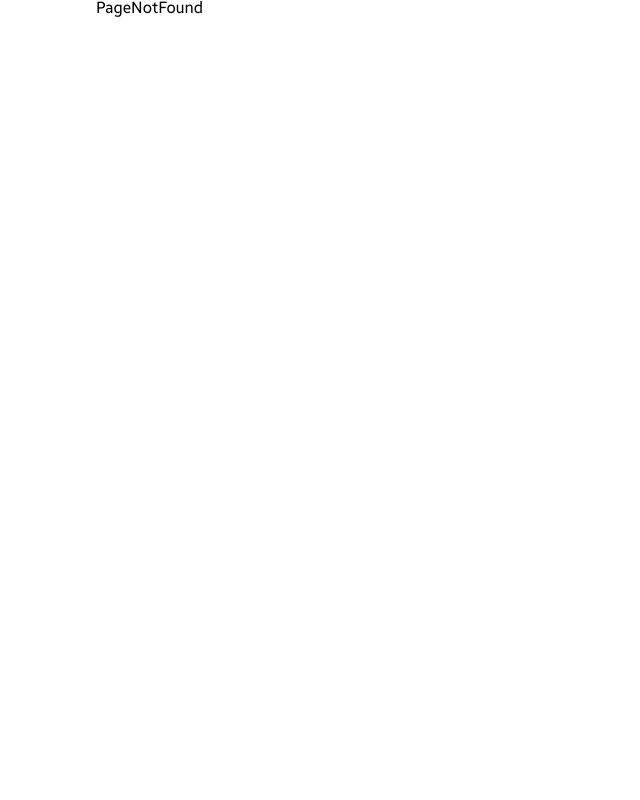
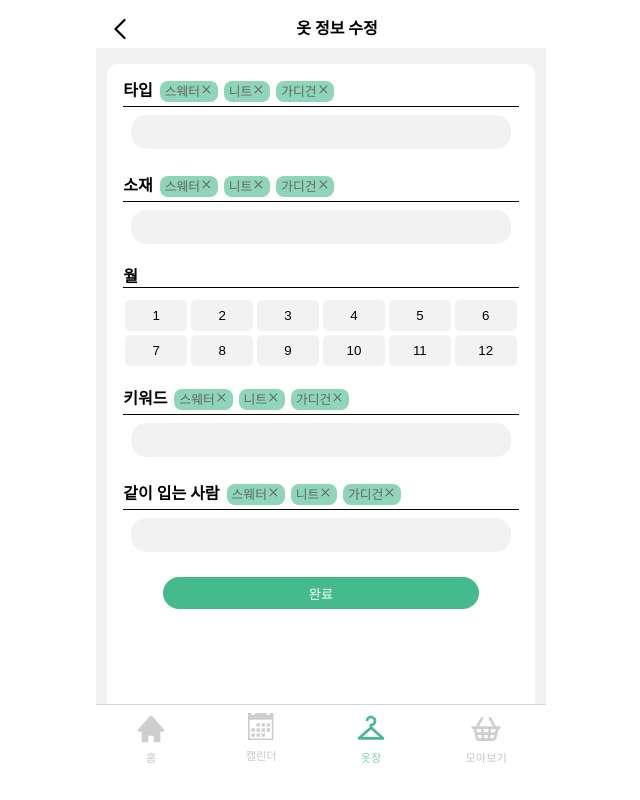
Before and after one commit to kjihyun0331/smart-clothing, a React (Vite) app in the folder FE/vite-project/: page /closet/update/1 in a window 1280 px wide. Shown: the whole page, without its empty margins (319-959 px from the left). Built offline with nearby package versions, Linux system fonts and the light colour scheme; sample sign-in values are in the browser's storage.

Commit message:
[FE] feat : 옷장 상세페이지, 수정 페이지 layout(S10P21S006-265)

```diff
--- /dev/null
+++ b/FE/vite-project/src/assets/ui/IconCloseSmall.tsx
@@ -0,0 +1,12 @@
+function IconCloseSmall() {
+  return (
+    <svg fill="none" viewBox="0 0 24 24" height="1em" width="1em">
+      <path
+        fill="currentColor"
+        d="M6.225 4.811a1 1 0 00-1.414 1.414L10.586 12 4.81 17.775a1 1 0 101.414 1.414L12 13.414l5.775 5.775a1 1 0 001.414-1.414L13.414 12l5.775-5.775a1 1 0 00-1.414-1.414L12 10.586 6.225 4.81z"
+      />
+    </svg>
+  );
+}
+
+export default IconCloseSmall;
--- a/FE/vite-project/src/sections/calendar/confirmoutfit/ConfirmOutfit.tsx
+++ b/FE/vite-project/src/sections/calendar/confirmoutfit/ConfirmOutfit.tsx
@@ -57,6 +57,7 @@ const Wrapper = styled.div`
   padding: 1rem 0;
   margin-left: auto;
   margin-right: auto;
+  overflow-y: auto;
 
   .date {
     font-size: 1rem;
@@ -65,8 +66,8 @@ const Wrapper = styled.div`
 
   .imgarea {
     margin: 1rem 0 0 0;
-    width: 100%;
-    aspect-ratio: 1 / 1.1;
+    width: 80%;
+    aspect-ratio: 1 / 1;
     background-color: #fcdddd;
     border-radius: 20px;
     padding: 1rem 1rem;
--- a/FE/vite-project/src/sections/closet/ClosetStyle.tsx
+++ b/FE/vite-project/src/sections/closet/ClosetStyle.tsx
@@ -10,8 +10,8 @@ export const Filter = styled.div`
   background-color: grey;
 `;
 
-export const Content = styled.div`
-  padding-top: 10dvh;
+export const ClosetContent = styled.div`
+  padding-top: 2rem;
   padding-bottom: 12dvh;
   width: 100%;
   display: grid;
@@ -45,12 +45,12 @@ export const Item = styled.div`
 
 export const Header = styled.div`
   width: 100%;
-  position: fixed;
   height: 6dvh;
+  position: sticky;
+  top: 0;
   ${({ theme }) => theme.common.flexCenter};
   background-color: white;
   padding: 10px 8px 0 8px;
-  width: 100%;
   max-width: 450px;
   min-width: 320px;
 
@@ -63,13 +63,13 @@ export const Header = styled.div`
 
 export const DetailContent = styled.div`
   ${({ theme }) => theme.common.flexCenterColumn};
-  padding-top: 12dvh;
+  padding-top: 1rem;
   padding-bottom: 13dvh;
   width: 100%;
   background-color: ${(props) => props.theme.colors.backgroundcolor};
 
   .imgarea {
-    width: 60%;
+    width: 50%;
     margin-left: auto;
     margin-right: auto;
     aspect-ratio: 1/1;
@@ -83,6 +83,7 @@ export const DetailContent = styled.div`
       object-fit: fill;
     }
   }
+
   .textarea {
     margin-top: 1rem;
     padding: 1rem 1rem 0 1rem;
@@ -127,7 +128,7 @@ export const DetailContent = styled.div`
     border: none;
     width: 40%;
     color: white;
-    padding: 0.5rem 1rem;
+    padding: 0.7rem 1rem;
     border-radius: 40px;
   }
 
@@ -139,3 +140,69 @@ export const DetailContent = styled.div`
     background-color: #cab0ae;
   }
 `;
+
+export const UpdateContent = styled.div`
+  background-color: white;
+  overflow-y: scroll;
+  padding: 1rem 1rem 13dvh 1rem;
+  margin: 1rem auto;
+  width: 95%;
+  border-radius: 10px;
+  ${({ theme }) => theme.common.flexCenterColumn};
+
+  .titlearea {
+    width: 100%;
+    border-bottom: 1px solid black;
+    padding-bottom: 2px;
+    font-weight: bold;
+  }
+
+  .tag {
+    font-size: 0.8rem;
+    margin: 0px 3px;
+    position: relative;
+    font-weight: 400;
+    padding: 3px 5px;
+    opacity: 0.6;
+    border-radius: 8px;
+    line-height: 1.5rem;
+    background-color: ${(props) => props.theme.colors.pointcolor};
+  }
+
+  input {
+    outline: none;
+    border: none;
+    background-color: ${(props) => props.theme.colors.backgroundcolor};
+    font-size: large;
+    margin-top: 8px;
+    margin-bottom: 1.6rem;
+    width: 95%;
+    height: 2rem;
+    border-radius: 15px;
+  }
+
+  input:focus {
+    border: 1px solid ${(props) => props.theme.colors.pointcolor};
+  }
+
+  .month {
+    display: grid;
+    grid-template-columns: repeat(6, 1fr);
+    width: 100%;
+    margin: 10px 0 20px 0;
+  }
+
+  .month-tag {
+    border: none;
+    background-color: aliceblue;
+    padding: 8px 10px;
+    margin: 2px 2px;
+    border-radius: 5px;
+  }
+
+  .finish {
+    width: 80%;
+    height: 2rem;
+    ${({ theme }) => theme.common.PointButton};
+  }
+`;
--- a/FE/vite-project/src/sections/closet/DetailClothes.tsx
+++ b/FE/vite-project/src/sections/closet/DetailClothes.tsx
@@ -1,6 +1,6 @@
 import { Header, DetailContent } from "./ClosetStyle";
 import IconBack from "@/assets/ui/IconBack";
-// import { useParams } from "react-router-dom";
+import { useNavigate, useParams } from "react-router-dom";
 
 type DetailClothesResponseType = {
   nowAt: string;
@@ -33,11 +33,18 @@ const exampledata: DetailClothesResponseType = {
 };
 
 const DetailClothes = () => {
-  // const { id } = useParams();
+  const navigate = useNavigate();
+  const { id } = useParams();
 
   const handleGoBack = () => {
     window.history.back();
   };
+
+  const handleDelete = () => {
+    // 삭제 하기
+    navigate("/closet");
+  };
+
   return (
     <>
       <Header>
@@ -76,8 +83,15 @@ const DetailClothes = () => {
           </div>
         </div>
         <div className="btnarea">
-          <button className="btn edit">수정하기</button>
-          <button className="btn delete">삭제하기</button>
+          <button
+            className="btn edit"
+            onClick={() => navigate(`/closet/update/${id}`)}
+          >
+            수정하기
+          </button>
+          <button className="btn delete" onClick={handleDelete}>
+            삭제하기
+          </button>
         </div>
       </DetailContent>
     </>
--- a/FE/vite-project/src/sections/closet/MyCloset.tsx
+++ b/FE/vite-project/src/sections/closet/MyCloset.tsx
@@ -1,5 +1,5 @@
 import { testclothesarr } from "../calendar/testclothesarr";
-import { Header, Filter, Content, Item } from "./ClosetStyle";
+import { Header, Filter, ClosetContent, Item } from "./ClosetStyle";
 import { useNavigate } from "react-router-dom";
 
 const MyCloset = () => {
@@ -16,7 +16,7 @@ const MyCloset = () => {
         <Filter>카테고리, 정렬</Filter>
       </Header>
 
-      <Content>
+      <ClosetContent>
         {testclothesarr.map((item) => {
           return (
             <Item key={item.id} onClick={() => handleDetailClick(item.id)}>
@@ -27,7 +27,7 @@ const MyCloset = () => {
             </Item>
           );
         })}
-      </Content>
+      </ClosetContent>
     </>
   );
 };
--- /dev/null
+++ b/FE/vite-project/src/sections/closet/UpdateClothes.tsx
@@ -0,0 +1,123 @@
+import { Header, UpdateContent } from "./ClosetStyle";
+import IconBack from "@/assets/ui/IconBack";
+import IconCloseSmall from "@/assets/ui/IconCloseSmall";
+import { useState } from "react";
+import { theme } from "@/styles/theme";
+import { useNavigate, useParams } from "react-router-dom";
+
+const Month = [1, 2, 3, 4, 5, 6, 7, 8, 9, 10, 11, 12];
+
+const UpdateClothes = () => {
+  const { id } = useParams();
+  console.log(`${id} 이용해서 요청보내기`);
+
+  const navigate = useNavigate();
+
+  const handleGoBack = () => {
+    window.history.back();
+  };
+
+  const [clothestype, setclothestype] = useState(["스웨터", "니트", "가디건"]);
+  const [selectedMonth, setSelectedMonth] = useState([]);
+
+  const toggleMonthClick = (item: number) => {
+    const isSelected = selectedMonth.some((m) => item === m);
+    if (isSelected) {
+      setSelectedMonth(selectedMonth.filter((element) => element !== item));
+    } else {
+      setSelectedMonth((prev: number[]) => [...prev, item]);
+    }
+  };
+
+  return (
+    <>
+      <Header>
+        <IconBack onClick={handleGoBack} />
+        <p className="title">옷 정보 수정</p>
+      </Header>
+      <UpdateContent>
+        <div className="titlearea">
+          <span className="title">타입</span>{" "}
+          {clothestype.map((item) => {
+            return (
+              <span key={item} className="tag">
+                {item}
+                <IconCloseSmall />
+              </span>
+            );
+          })}
+        </div>
+        <input type="text" />
+
+        <div className="titlearea">
+          <span className="title">소재</span>{" "}
+          {clothestype.map((item) => {
+            return (
+              <span key={item} className="tag">
+                {item}
+                <IconCloseSmall />
+              </span>
+            );
+          })}
+        </div>
+        <input type="text" />
+
+        <div className="titlearea">
+          <span className="title">월</span>{" "}
+        </div>
+        <div className="month">
+          {Month.map((item) => {
+            const isSelected = selectedMonth.some((m) => {
+              return item === m;
+            });
+            return (
+              <button
+                key={item}
+                onClick={() => toggleMonthClick(item)}
+                className="month-tag"
+                style={{
+                  backgroundColor: isSelected
+                    ? theme.colors.pointcolor
+                    : theme.colors.backgroundcolor,
+                  color: isSelected ? "white" : "black",
+                }}
+              >
+                {item}
+              </button>
+            );
+          })}
+        </div>
+
+        <div className="titlearea">
+          <span className="title">키워드</span>{" "}
+          {clothestype.map((item) => {
+            return (
+              <span key={item} className="tag">
+                {item}
+                <IconCloseSmall />
+              </span>
+            );
+          })}
+        </div>
+        <input type="text" />
+
+        <div className="titlearea">
+          <span className="title">같이 입는 사람</span>{" "}
+          {clothestype.map((item) => {
+            return (
+              <span key={item} className="tag">
+                {item}
+                <IconCloseSmall />
+              </span>
+            );
+          })}
+        </div>
+        <input type="text" />
+
+        <button className="finish"> 완료 </button>
+      </UpdateContent>
+    </>
+  );
+};
+
+export default UpdateClothes;
--- a/FE/vite-project/src/styles/reset.tsx
+++ b/FE/vite-project/src/styles/reset.tsx
@@ -40,7 +40,13 @@ body {
     overflow-x: hidden;
     /* font-family: "notosans"; */
 	font-family: 'SamsungSans', sans-serif;
+	-ms-overflow-style: none;
+
 }
+::-webkit-scrollbar {
+  display: none;
+}
+
 ol, ul {
 	list-style: none;
 }
```
Also changed, not shown: FE/vite-project/src/routes/Router.tsx (+6 -1 lines).
